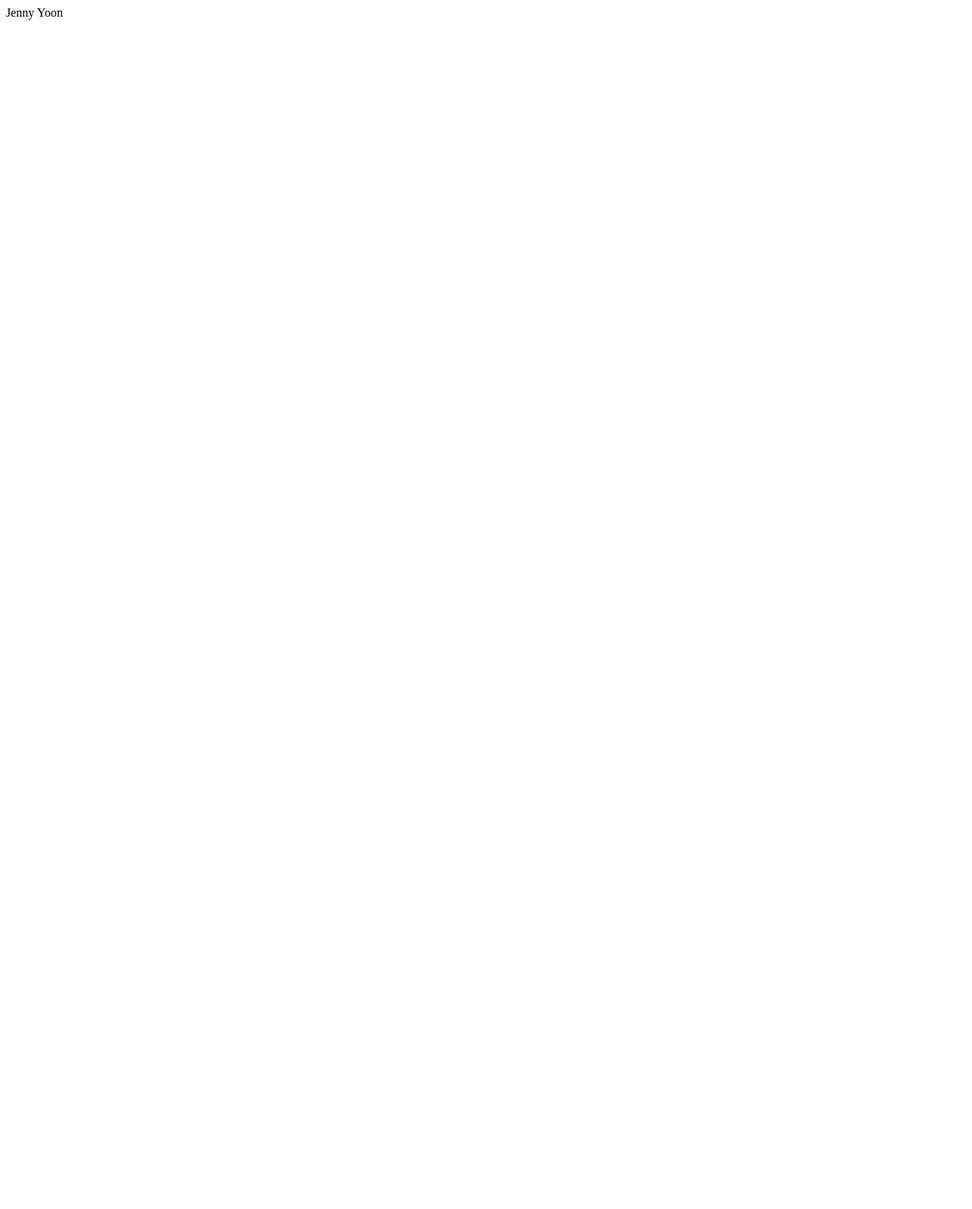
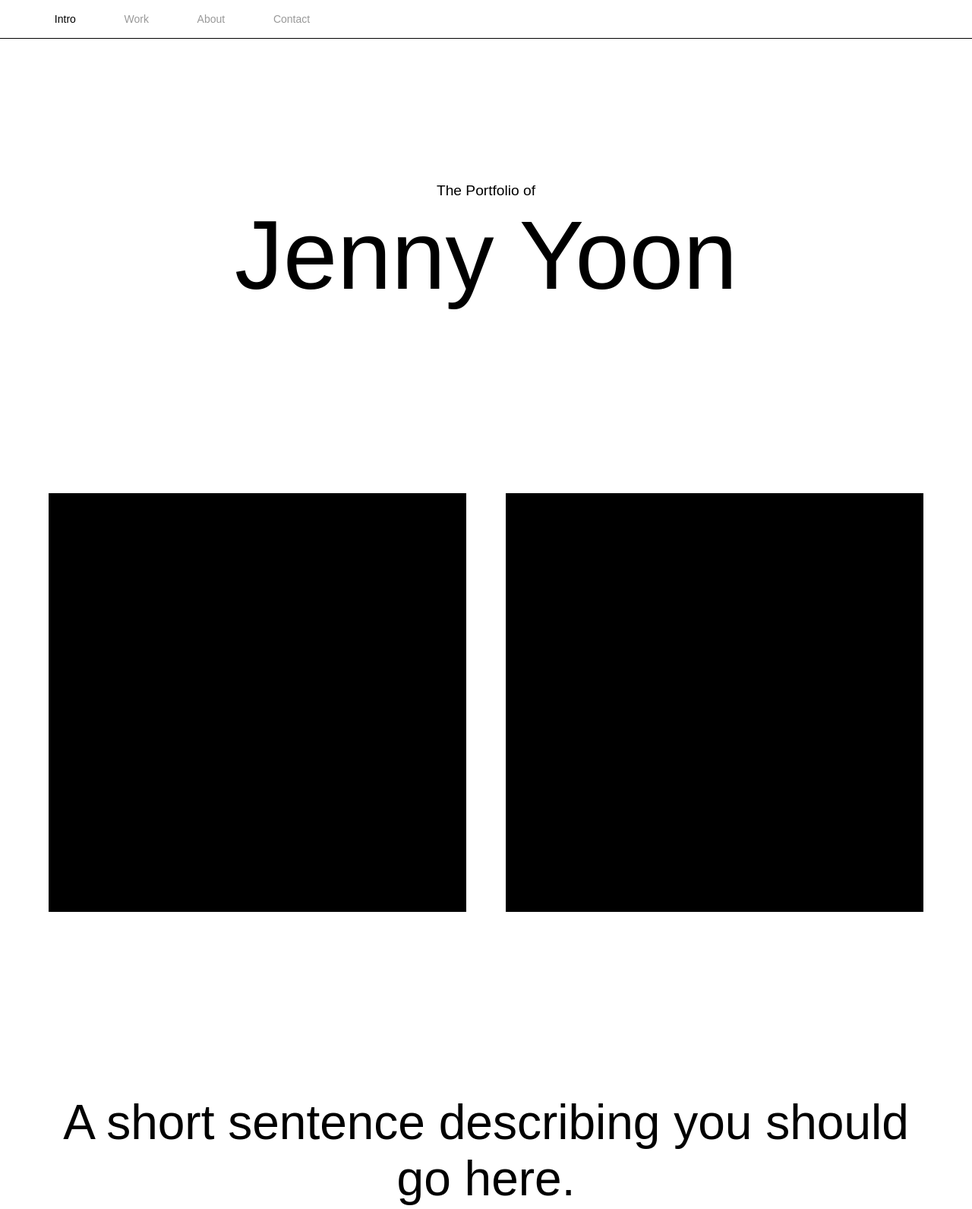
Before and after one commit to jyoon926/jen_draws, a plain HTML site: page index.html in a window 1280 px wide. Shown: the top 1591 px of the page at 76% size. Before the commit the page ends 800 px from the top, so only its background shows below. Drawn offline with Linux system fonts and the light colour scheme; a web font is replaced by a local one.

Commit message:
First draft

```diff
--- /dev/null
+++ b/css/styles.scss
@@ -0,0 +1,109 @@
+* {
+    font-family: work-sans, sans-serif;
+    margin: 0;
+    padding: 0;
+}
+html {
+    overflow-x: hidden;
+    font-size: 14px;
+}
+body {
+    display: flex;
+    flex-direction: column;
+    align-items: center;
+}
+.header {
+    position: fixed;
+    background: white;
+    top: 0;
+    left: 0;
+    height: 50px;
+    width: 100%;
+    border-bottom: 1px solid black;
+    display: flex;
+    flex-direction: row;
+    align-items: center;
+    z-index: 100;
+    ul {
+        display: flex;
+        flex-direction: row;
+        list-style: none;
+        width: 400px;
+        justify-content: space-around;
+        align-items: center;
+        margin: 0 40px;
+        a {
+            color: black;
+            text-decoration: none;
+            font-size: 1em;
+            &:hover {
+                color: #a012ff;
+            }
+        }
+        .gray {
+            color: #999999;
+        }
+    }
+}
+.top {
+    width: 90vw;
+    margin: 240px 5vw;
+    text-align: center;
+    line-height: 1.15;
+    h2 {
+        font-weight: 400;
+        font-size: 1.5vw;
+    }
+    h1 {
+        font-weight: 400;
+        font-size: 10vw;
+    }
+}
+.work {
+    width: 90vw;
+    margin: 0 5vw;
+    text-align: center;
+    line-height: 1.15;
+    display: flex;
+    flex-direction: row;
+    justify-content: space-between;
+    .item {
+        background: black;
+        width: 43vw;
+        height: 43vw;
+    }
+}
+.text {
+    font-size: 5vw;
+    font-weight: 400;
+    text-align: center;
+    width: 90vw;
+    margin: 240px 5vw;
+}
+.yt {
+    color: black;
+    text-decoration: none;
+    font-weight: 700;
+    &:hover {
+        color: #a012ff;
+    }
+}
+.vw {
+    color: black;
+    text-decoration: none;
+    font-weight: 700;
+    &:hover {
+        color: #a012ff;
+    }
+}
+.bottom {
+    font-size: 14px;
+    text-align: center;
+    margin: 40px 0;
+    width: 162px;
+    text-decoration: none;
+    color: black;
+    &:hover {
+        color: #a012ff;
+    }
+}
--- a/index.html
+++ b/index.html
@@ -5,8 +5,33 @@
     <meta name="viewport" content="width=device-width, initial-scale=1.0">
     <meta http-equiv="X-UA-Compatible" content="ie=edge">
     <title>Jen Draws</title>
+    <link rel="stylesheet" href="css/styles.css">
+    <link rel="stylesheet" href="https://use.typekit.net/wed3sza.css">
 </head>
 <body>
-    Jenny Yoon
+    <div class="header">
+        <ul>
+            <a href="">Intro</a>
+            <a href="" class="gray">Work</a>
+            <a href="" class="gray">About</a>
+            <a href="" class="gray">Contact</a>
+        </ul>
+    </div>
+    <div class="top">
+        <h2>The Portfolio of</h2>
+        <h1>Jenny Yoon</h1>
+    </div>
+    <div class="work">
+        <div class="item"></div>
+        <div class="item"></div>
+    </div>
+    <h1 class="text">A short sentence describing you should go here.</h1>
+    <div class="work">
+        <div class="item"></div>
+        <div class="item"></div>
+    </div>
+    <h1 class="text">Blah blah blah blah blah text prolly talk about youtube yay! <a class="vw" href="">View work</a></h1>
+
+    <a class="bottom" href="https://jacobyoon.cf" target="none">Site by Jacob Yoon</a>
 </body>
 </html>
```
Also changed, not shown: css/styles.css (added), 1 other file.
